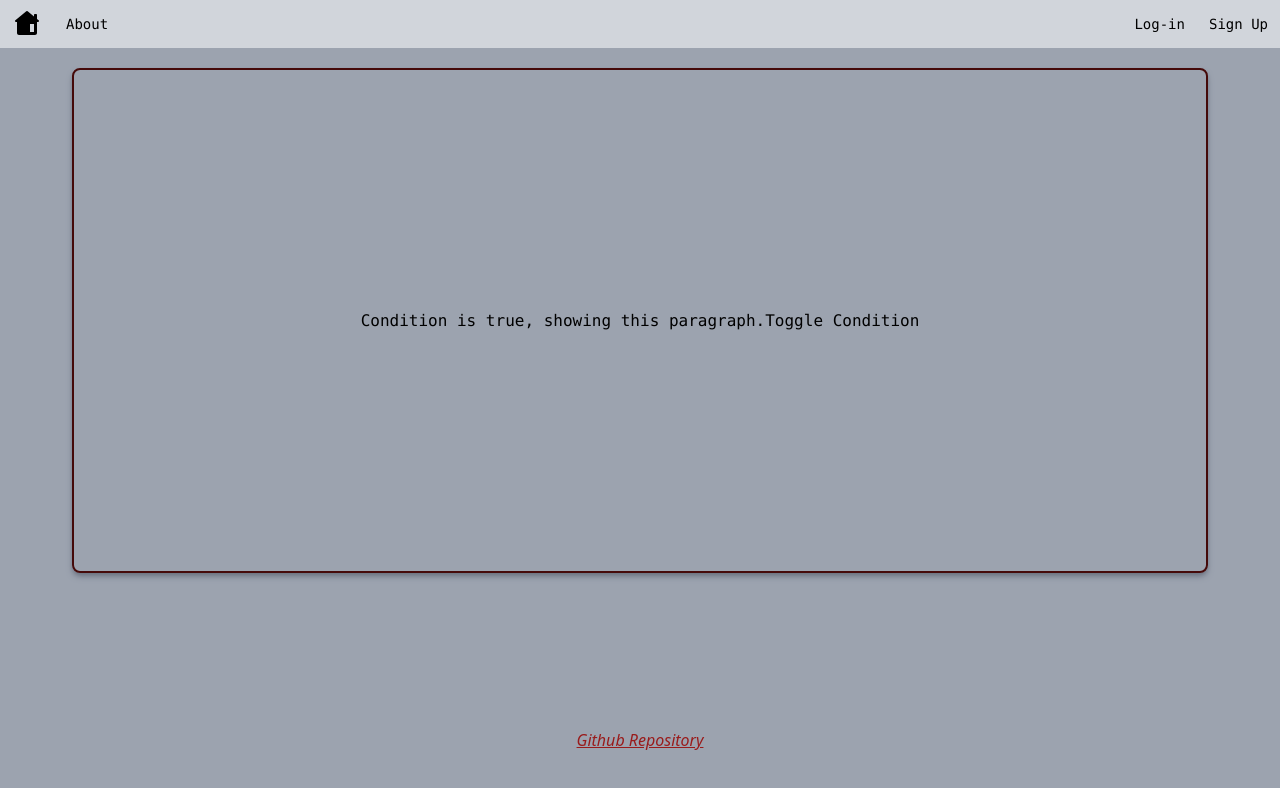
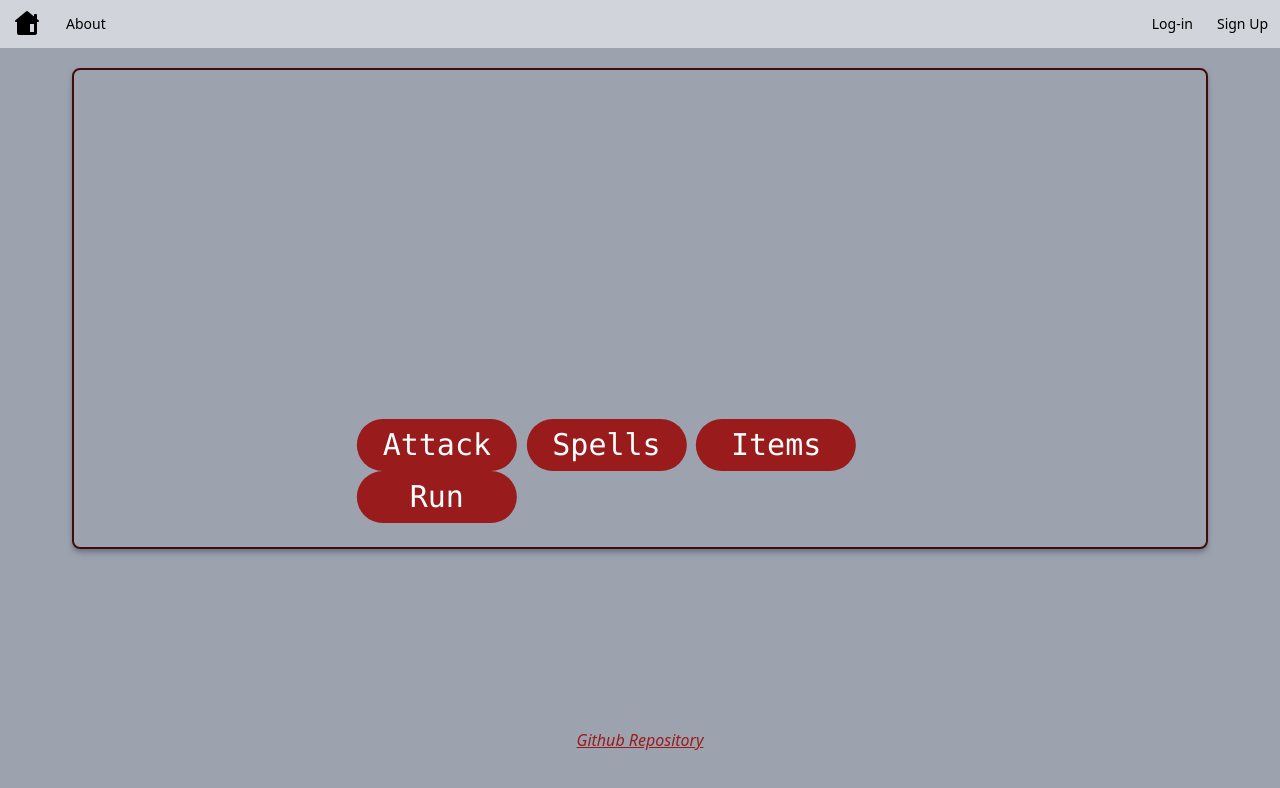
Before and after one commit to CoCochran/turnbasedgame, a SvelteKit app: page /play in a window 1280 px wide. Both pictures are taken after a click on the button "Fight!". Shown: the top 788 px of the page. Built offline with nearby package versions, Linux system fonts and the light colour scheme.

Commit message:
ui additions to play

```diff
--- a/src/routes/+layout.svelte
+++ b/src/routes/+layout.svelte
@@ -7,15 +7,12 @@
   <!-- Import Fonts -->
 
   <svelte:head>
-	<link rel="preconnect" href="https://fonts.bunny.net" />
-	<link
-	  rel="stylesheet"
-	/>
+
 
 	<!-- Analytics -->
   </svelte:head>
 
-  <main class="flex flex-col min-h-screen bg-gray-400 font-mono">
+  <main class="flex flex-col min-h-screen bg-gray-400">
 	<!-- Navbar -->
 	<header>
 	  <Navbar />
--- a/src/routes/play/+page.svelte
+++ b/src/routes/play/+page.svelte
@@ -1,31 +1,54 @@
 <script>
   import { enemies, initiateFight, damage, heal, enemyTurn} from '../../scripts/FightFunctions'
   let fight = false;
+  let fightEnemies;
   export function toggleFight() {
     fight = !fight;
   }
 </script>
 <html lang="en" class="bg-gray-400 font-mono">
 <div class="mx-[2%]">
-  <div class="border-2 border-red-950 rounded-lg shadow-md shadow shadow-gray-500 py-3">
+  <div class="relative border-2 border-red-950 rounded-lg shadow-md shadow shadow-gray-500 py-3">
 
     <div class="flex justify-center py-[20%]">
 
 {#if fight}
-  <p>Condition is true, showing this paragraph.</p>
-  <div class="flex">
-    <button on:click={toggleFight} class="flex align-bottom">Toggle Condition</button>
+  {#each fightEnemies as enemy}
+  <!--WE ARE GOING TO PUT SOMETHING HERE TO GET IT TO WORK, TRUST.  I JUST DONT KNOW WHAT THE FUCK IT IS.-->
+  {/each}
+  <div class="absolute bottom-0 left-1/2 transform -translate-x-1/2 pb-6">
+
+    <button class="bg-red-800 text-3xl rounded-full px-6 py-2 text-white w-40" on:click={function(){
+      console.log("attack")
+
+    }}>
+    Attack
+  </button>
+
+  <button class="bg-red-800 text-3xl rounded-full px-6 py-2 text-white w-40" on:click={function(){
+    console.log("spells")
+  }}>
+  Spells
+</button>
+
+<button class="bg-red-800 text-3xl rounded-full px-6 py-2 text-white w-40" on:click={function(){
+  console.log("items")
+}}>
+Items
+</button>
+
+<button class="bg-red-800 text-3xl rounded-full px-6 py-2 text-white w-40" on:click={function(){
+  console.log("run")
+}}>
+Run
+</button>
+
   </div>
-
-
-
-
-
 
   {:else}
     <button class="flex items-center justify-center mt-12 bg-red-800 text-3xl rounded-full px-5 py-2 text-white" on:click={function(){
       toggleFight();
-      initiateFight(enemies)
+      let fightEnemies = initiateFight(enemies)
     }}>
     Fight!
   </button>
--- a/src/scripts/FightFunctions.js
+++ b/src/scripts/FightFunctions.js
@@ -32,7 +32,7 @@ export function initiateFight(enemies){
 
     }
     console.log(fightEnemies)
-
+    return fightEnemies;
 }
 
 console.log(determineEnemies(enemies))
--- a/tailwind.config.js
+++ b/tailwind.config.js
@@ -4,5 +4,8 @@ export default {
   theme: {
     extend: {}
   },
+  fontFamily: {
+    mono: ['monospace', 'Menlo', 'Monaco', 'Consolas', 'Liberation Mono', 'Courier New'],
+  },
   plugins: []
 };
--- a/vite.config.js
+++ b/vite.config.js
@@ -3,5 +3,5 @@ import { defineConfig } from 'vite';
 
 export default defineConfig({
 	plugins: [sveltekit()],
-	allow: ['./scripts/FightFunctions']
+	allow: ['']
 });
```
